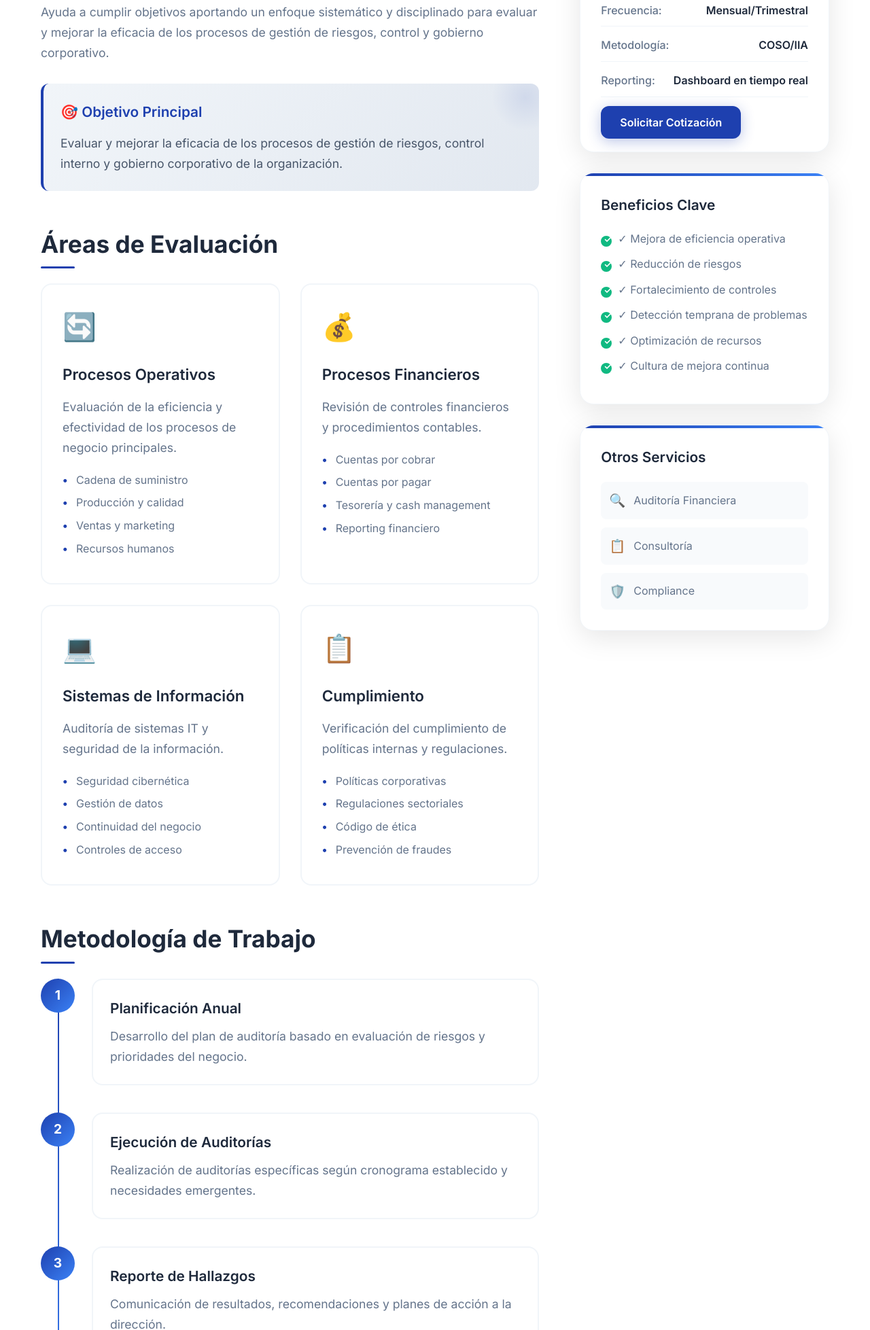
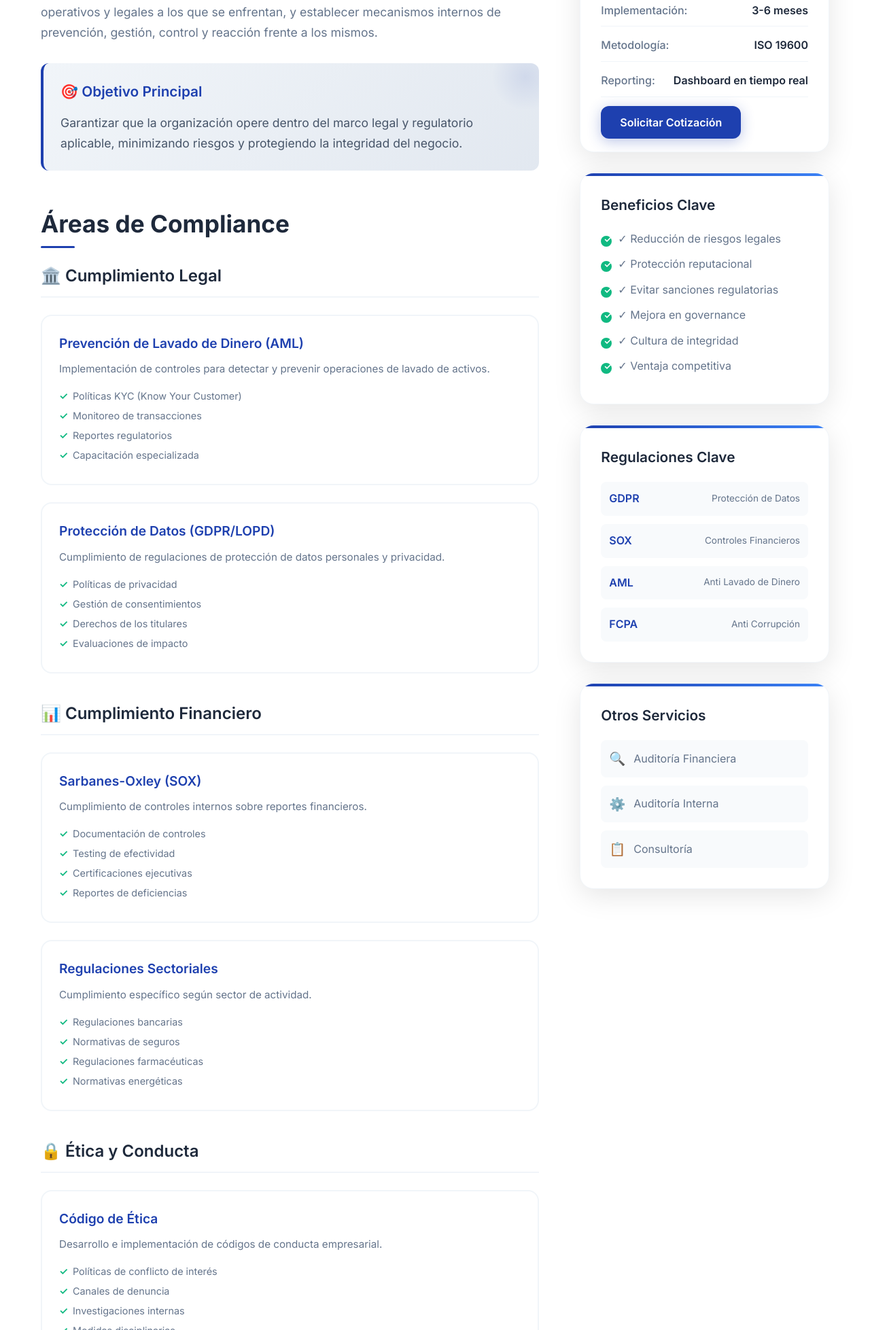
Before and after one commit to Alexis20230/taxa-one, a plain HTML site: page conpliance.html in a window 1280 px wide. Shown: the part 843-2800 px from the top of the page at 68% size. Drawn offline with Linux system fonts and the light colour scheme.

Commit message:
Update conpliance.html

```diff
--- a/conpliance.html
+++ b/conpliance.html
@@ -3,7 +3,7 @@
 <head>
     <meta charset="UTF-8">
     <meta name="viewport" content="width=device-width, initial-scale=1.0">
-    <title>Auditoría Interna - AuditPro</title>
+    <title>Taxaccount & Asociado</title>
     <link rel="stylesheet" href="estilo 1.css">
     <link rel="stylesheet" href="estilo 2.css">
     <link href="https://fonts.googleapis.com/css2?family=Inter:wght@300;400;500;600;700&display=swap" rel="stylesheet">
@@ -15,7 +15,7 @@
             <div class="nav-container">
                 <div class="logo">
                     <span class="logo-icon">📊</span>
-                    <span class="logo-text">AuditPro</span>
+                    <span class="logo-text">Taxaccount & Asociado</span>
                 </div>
 
                 <ul class="nav-menu">
@@ -25,10 +25,10 @@
                     <li class="nav-item dropdown">
                         <a href="#servicios" class="nav-link dropdown-toggle">Servicios</a>
                         <div class="dropdown-menu">
-                            <a href="auditoria.html" class="dropdown-item">Auditoría Financiera</a>
-                            <a href=".html" class="dropdown-item active">Auditoría Interna</a>
+                            <a href="consultoria financiera.html" class="dropdown-item">Auditoría Financiera</a>
+                            <a href="auditoria.html" class="dropdown-item">Auditoría Interna</a>
                             <a href="consultorias.html" class="dropdown-item">Consultoría</a>
-                            <a href="conpliance.html" class="dropdown-item">Compliance</a>
+                            <a href="conpliance.html" class="dropdown-item active">Compliance</a>
                         </div>
                     </li>
                     <li class="nav-item">
@@ -53,33 +53,33 @@
         <div class="service-hero-container">
             <div class="service-hero-content">
                 <div class="breadcrumb">
-                    <a href="index.html">Inicio</a> / <span>Auditoría Interna</span>
+                    <a href="index.html">Inicio</a> / <span>Compliance</span>
                 </div>
                 <h1 class="service-hero-title">
-                    <span class="service-icon">⚙️</span>
-                    Auditoría Interna
+                    <span class="service-icon">🛡️</span>
+                    Compliance y Cumplimiento
                 </h1>
                 <p class="service-hero-description">
-                    Evaluación independiente y objetiva de procesos internos para optimizar la eficiencia
-                    operacional, fortalecer el control de gestión y agregar valor a tu organización.
+                    Aseguramiento integral del cumplimiento normativo y regulatorio para minimizar riesgos
+                    legales, proteger la reputación corporativa y garantizar la sostenibilidad del negocio.
                 </p>
                 <div class="service-stats">
                     <div class="service-stat">
-                        <span class="stat-number">150+</span>
-                        <span class="stat-label">Procesos Optimizados</span>
+                        <span class="stat-number">100+</span>
+                        <span class="stat-label">Regulaciones Monitoreadas</span>
                     </div>
                     <div class="service-stat">
-                        <span class="stat-number">85%</span>
-                        <span class="stat-label">Mejora en Eficiencia</span>
+                        <span class="stat-number">0</span>
+                        <span class="stat-label">Sanciones Recibidas</span>
                     </div>
                     <div class="service-stat">
                         <span class="stat-number">24/7</span>
-                        <span class="stat-label">Monitoreo Continuo</span>
+                        <span class="stat-label">Monitoreo Regulatorio</span>
                     </div>
                 </div>
             </div>
         </div>
-        <div class="service-hero-bg service-hero-bg-internal"></div>
+        <div class="service-hero-bg service-hero-bg-compliance"></div>
     </section>
 
     <!-- Service Details -->
@@ -88,94 +88,149 @@
             <div class="service-content">
                 <div class="service-main">
                     <div class="service-section">
-                        <h2>¿Qué es la Auditoría Interna?</h2>
-                        <p>La auditoría interna es una actividad independiente y objetiva de aseguramiento y consulta, diseñada para agregar valor y mejorar las operaciones de una organización. Ayuda a cumplir objetivos aportando un enfoque sistemático y disciplinado para evaluar y mejorar la eficacia de los procesos de gestión de riesgos, control y gobierno corporativo.</p>
+                        <h2>¿Qué es Compliance?</h2>
+                        <p>El compliance o cumplimiento normativo es el conjunto de procedimientos y buenas prácticas adoptadas por las organizaciones para identificar y clasificar los riesgos operativos y legales a los que se enfrentan, y establecer mecanismos internos de prevención, gestión, control y reacción frente a los mismos.</p>
 
                         <div class="highlight-box">
                             <h3>🎯 Objetivo Principal</h3>
-                            <p>Evaluar y mejorar la eficacia de los procesos de gestión de riesgos, control interno y gobierno corporativo de la organización.</p>
+                            <p>Garantizar que la organización opere dentro del marco legal y regulatorio aplicable, minimizando riesgos y protegiendo la integridad del negocio.</p>
                         </div>
                     </div>
 
                     <div class="service-section">
-                        <h2>Áreas de Evaluación</h2>
-                        <div class="evaluation-areas">
-                            <div class="area-card">
-                                <div class="area-icon">🔄</div>
-                                <h3>Procesos Operativos</h3>
-                                <p>Evaluación de la eficiencia y efectividad de los procesos de negocio principales.</p>
-                                <ul>
-                                    <li>Cadena de suministro</li>
-                                    <li>Producción y calidad</li>
-                                    <li>Ventas y marketing</li>
-                                    <li>Recursos humanos</li>
-                                </ul>
+                        <h2>Áreas de Compliance</h2>
+                        <div class="compliance-areas">
+                            <div class="compliance-category">
+                                <h3>🏛️ Cumplimiento Legal</h3>
+                                <div class="compliance-items">
+                                    <div class="compliance-item">
+                                        <h4>Prevención de Lavado de Dinero (AML)</h4>
+                                        <p>Implementación de controles para detectar y prevenir operaciones de lavado de activos.</p>
+                                        <ul>
+                                            <li>Políticas KYC (Know Your Customer)</li>
+                                            <li>Monitoreo de transacciones</li>
+                                            <li>Reportes regulatorios</li>
+                                            <li>Capacitación especializada</li>
+                                        </ul>
+                                    </div>
+
+                                    <div class="compliance-item">
+                                        <h4>Protección de Datos (GDPR/LOPD)</h4>
+                                        <p>Cumplimiento de regulaciones de protección de datos personales y privacidad.</p>
+                                        <ul>
+                                            <li>Políticas de privacidad</li>
+                                            <li>Gestión de consentimientos</li>
+                                            <li>Derechos de los titulares</li>
+                                            <li>Evaluaciones de impacto</li>
+                                        </ul>
+                                    </div>
+                                </div>
                             </div>
-                            <div class="area-card">
-                                <div class="area-icon">💰</div>
-                                <h3>Procesos Financieros</h3>
-                                <p>Revisión de controles financieros y procedimientos contables.</p>
-                                <ul>
-                                    <li>Cuentas por cobrar</li>
-                                    <li>Cuentas por pagar</li>
-                                    <li>Tesorería y cash management</li>
-                                    <li>Reporting financiero</li>
-                                </ul>
+
+                            <div class="compliance-category">
+                                <h3>📊 Cumplimiento Financiero</h3>
+                                <div class="compliance-items">
+                                    <div class="compliance-item">
+                                        <h4>Sarbanes-Oxley (SOX)</h4>
+                                        <p>Cumplimiento de controles internos sobre reportes financieros.</p>
+                                        <ul>
+                                            <li>Documentación de controles</li>
+                                            <li>Testing de efectividad</li>
+                                            <li>Certificaciones ejecutivas</li>
+                                            <li>Reportes de deficiencias</li>
+                                        </ul>
+                                    </div>
+
+                                    <div class="compliance-item">
+                                        <h4>Regulaciones Sectoriales</h4>
+                                        <p>Cumplimiento específico según sector de actividad.</p>
+                                        <ul>
+                                            <li>Regulaciones bancarias</li>
+                                            <li>Normativas de seguros</li>
+                                            <li>Regulaciones farmacéuticas</li>
+                                            <li>Normativas energéticas</li>
+                                        </ul>
+                                    </div>
+                                </div>
                             </div>
-                            <div class="area-card">
-                                <div class="area-icon">💻</div>
-                                <h3>Sistemas de Información</h3>
-                                <p>Auditoría de sistemas IT y seguridad de la información.</p>
-                                <ul>
-                                    <li>Seguridad cibernética</li>
-                                    <li>Gestión de datos</li>
-                                    <li>Continuidad del negocio</li>
-                                    <li>Controles de acceso</li>
-                                </ul>
-                            </div>
-                            <div class="area-card">
-                                <div class="area-icon">📋</div>
-                                <h3>Cumplimiento</h3>
-                                <p>Verificación del cumplimiento de políticas internas y regulaciones.</p>
-                                <ul>
-                                    <li>Políticas corporativas</li>
-                                    <li>Regulaciones sectoriales</li>
-                                    <li>Código de ética</li>
-                                    <li>Prevención de fraudes</li>
-                                </ul>
+
+                            <div class="compliance-category">
+                                <h3>🔒 Ética y Conducta</h3>
+                                <div class="compliance-items">
+                                    <div class="compliance-item">
+                                        <h4>Código de Ética</h4>
+                                        <p>Desarrollo e implementación de códigos de conducta empresarial.</p>
+                                        <ul>
+                                            <li>Políticas de conflicto de interés</li>
+                                            <li>Canales de denuncia</li>
+                                            <li>Investigaciones internas</li>
+                                            <li>Medidas disciplinarias</li>
+                                        </ul>
+                                    </div>
+
+                                    <div class="compliance-item">
+                                        <h4>Prevención de Corrupción</h4>
+                                        <p>Programas anticorrupción y transparencia empresarial.</p>
+                                        <ul>
+                                            <li>Políticas de regalos</li>
+                                            <li>Due diligence de terceros</li>
+                                            <li>Controles de pagos</li>
+                                            <li>Capacitación anticorrupción</li>
+                                        </ul>
+                                    </div>
+                                </div>
                             </div>
                         </div>
                     </div>
 
                     <div class="service-section">
-                        <h2>Metodología de Trabajo</h2>
-                        <div class="methodology-timeline">
-                            <div class="timeline-item">
-                                <div class="timeline-marker">1</div>
-                                <div class="timeline-content">
-                                    <h3>Planificación Anual</h3>
-                                    <p>Desarrollo del plan de auditoría basado en evaluación de riesgos y prioridades del negocio.</p>
+                        <h2>Programa de Compliance</h2>
+                        <div class="compliance-program">
+                            <div class="program-pillar">
+                                <div class="pillar-icon">📋</div>
+                                <h3>1. Evaluación de Riesgos</h3>
+                                <p>Identificación y evaluación de riesgos de cumplimiento específicos del negocio.</p>
+                                <div class="pillar-activities">
+                                    <span>Risk Assessment</span>
+                                    <span>Matriz de Riesgos</span>
+                                    <span>Gap Analysis</span>
+                                    <span>Benchmarking</span>
                                 </div>
                             </div>
-                            <div class="timeline-item">
-                                <div class="timeline-marker">2</div>
-                                <div class="timeline-content">
-                                    <h3>Ejecución de Auditorías</h3>
-                                    <p>Realización de auditorías específicas según cronograma establecido y necesidades emergentes.</p>
+
+                            <div class="program-pillar">
+                                <div class="pillar-icon">📖</div>
+                                <h3>2. Políticas y Procedimientos</h3>
+                                <p>Desarrollo de políticas claras y procedimientos operativos de cumplimiento.</p>
+                                <div class="pillar-activities">
+                                    <span>Manual de Compliance</span>
+                                    <span>Políticas Específicas</span>
+                                    <span>Procedimientos Operativos</span>
+                                    <span>Actualizaciones Regulatorias</span>
                                 </div>
                             </div>
-                            <div class="timeline-item">
-                                <div class="timeline-marker">3</div>
-                                <div class="timeline-content">
-                                    <h3>Reporte de Hallazgos</h3>
-                                    <p>Comunicación de resultados, recomendaciones y planes de acción a la dirección.</p>
+
+                            <div class="program-pillar">
+                                <div class="pillar-icon">🎓</div>
+                                <h3>3. Capacitación</h3>
+                                <p>Programas de formación continua para todos los niveles organizacionales.</p>
+                                <div class="pillar-activities">
+                                    <span>Inducción Compliance</span>
+                                    <span>Capacitación Especializada</span>
+                                    <span>E-learning</span>
+                                    <span>Evaluaciones</span>
                                 </div>
                             </div>
-                            <div class="timeline-item">
-                                <div class="timeline-marker">4</div>
-                                <div class="timeline-content">
-                                    <h3>Seguimiento</h3>
-                                    <p>Monitoreo de la implementación de recomendaciones y mejoras continuas.</p>
+
+                            <div class="program-pillar">
+                                <div class="pillar-icon">📊</div>
+                                <h3>4. Monitoreo y Control</h3>
+                                <p>Sistemas de monitoreo continuo y controles preventivos y detectivos.</p>
+                                <div class="pillar-activities">
+                                    <span>KRIs y KPIs</span>
+                                    <span>Testing Periódico</span>
+                                    <span>Auditorías Internas</span>
+                                    <span>Reportes Ejecutivos</span>
                                 </div>
                             </div>
                         </div>
@@ -188,15 +243,15 @@
                         <div class="service-info">
                             <div class="info-item">
                                 <span class="info-label">Modalidad:</span>
-                                <span class="info-value">Continua/Proyecto</span>
+                                <span class="info-value">Continua</span>
                             </div>
                             <div class="info-item">
-                                <span class="info-label">Frecuencia:</span>
-                                <span class="info-value">Mensual/Trimestral</span>
+                                <span class="info-label">Implementación:</span>
+                                <span class="info-value">3-6 meses</span>
                             </div>
                             <div class="info-item">
                                 <span class="info-label">Metodología:</span>
-                                <span class="info-value">COSO/IIA</span>
+                                <span class="info-value">ISO 19600</span>
                             </div>
                             <div class="info-item">
                                 <span class="info-label">Reporting:</span>
@@ -209,13 +264,35 @@
                     <div class="sidebar-card">
                         <h3>Beneficios Clave</h3>
                         <ul class="benefits-list">
-                            <li>✓ Mejora de eficiencia operativa</li>
-                            <li>✓ Reducción de riesgos</li>
-                            <li>✓ Fortalecimiento de controles</li>
-                            <li>✓ Detección temprana de problemas</li>
-                            <li>✓ Optimización de recursos</li>
-                            <li>✓ Cultura de mejora continua</li>
+                            <li>✓ Reducción de riesgos legales</li>
+                            <li>✓ Protección reputacional</li>
+                            <li>✓ Evitar sanciones regulatorias</li>
+                            <li>✓ Mejora en governance</li>
+                            <li>✓ Cultura de integridad</li>
+                            <li>✓ Ventaja competitiva</li>
                         </ul>
+                    </div>
+
+                    <div class="sidebar-card">
+                        <h3>Regulaciones Clave</h3>
+                        <div class="regulations-list">
+                            <div class="regulation-item">
+                                <span class="regulation-name">GDPR</span>
+                                <span class="regulation-desc">Protección de Datos</span>
+                            </div>
+                            <div class="regulation-item">
+                                <span class="regulation-name">SOX</span>
+                                <span class="regulation-desc">Controles Financieros</span>
+                            </div>
+                            <div class="regulation-item">
+                                <span class="regulation-name">AML</span>
+                                <span class="regulation-desc">Anti Lavado de Dinero</span>
+                            </div>
+                            <div class="regulation-item">
+                                <span class="regulation-name">FCPA</span>
+                                <span class="regulation-desc">Anti Corrupción</span>
+                            </div>
+                        </div>
                     </div>
 
                     <div class="sidebar-card">
@@ -225,13 +302,13 @@
                                 <span class="related-icon">🔍</span>
                                 <span>Auditoría Financiera</span>
                             </a>
+                            <a href="auditoria-interna.html" class="related-service">
+                                <span class="related-icon">⚙️</span>
+                                <span>Auditoría Interna</span>
+                            </a>
                             <a href="consultoria.html" class="related-service">
                                 <span class="related-icon">📋</span>
                                 <span>Consultoría</span>
-                            </a>
-                            <a href="compliance.html" class="related-service">
-                                <span class="related-icon">🛡️</span>
-                                <span>Compliance</span>
                             </a>
                         </div>
                     </div>
@@ -244,8 +321,8 @@
     <section class="service-cta">
         <div class="container">
             <div class="cta-content">
-                <h2>¿Quieres Optimizar tus Procesos Internos?</h2>
-                <p>Nuestro equipo especializado te ayudará a identificar oportunidades de mejora y fortalecer tus controles internos.</p>
+                <h2>¿Necesitas Fortalecer tu Programa de Compliance?</h2>
+                <p>Nuestros especialistas en cumplimiento te ayudarán a desarrollar un programa robusto y efectivo.</p>
                 <div class="cta-buttons">
                     <a href="index.html#contacto" class="btn btn-primary">Contactar Ahora</a>
                     <a href="index.html" class="btn btn-secondary">Volver al Inicio</a>
@@ -269,17 +346,17 @@
                 <div class="footer-section">
                     <h4>Servicios</h4>
                     <ul>
-                        <li><a href="auditoria-financiera.html">Auditoría Financiera</a></li>
-                        <li><a href="auditoria-interna.html">Auditoría Interna</a></li>
+                        <li><a href="auditoria.html">Auditoría Financiera</a></li>
+                        <li><a href="fianciero.html">Auditoría Interna</a></li>
                         <li><a href="consultoria.html">Consultoría</a></li>
-                        <li><a href="compliance.html">Compliance</a></li>
+                        <li><a href="conpliance.html">Compliance</a></li>
                     </ul>
                 </div>
                 <div class="footer-section">
                     <h4>Contacto</h4>
-                    <p>📧 info@auditpro.com</p>
-                    <p>📱 +34 900 123 456</p>
-                    <p>📍 Madrid, España</p>
+                    <p>📧 </p>
+                    <p>📱 </p>
+                    <p>📍 </p>
                 </div>
             </div>
             <div class="footer-bottom">
```
